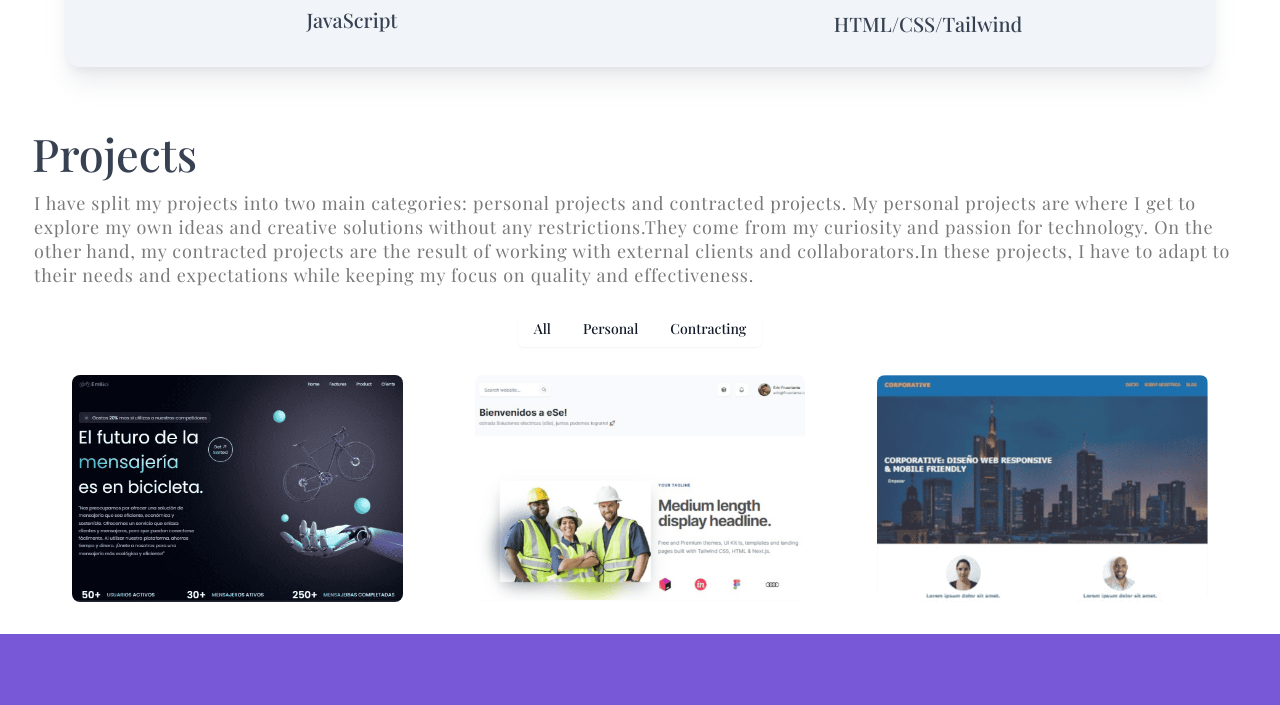
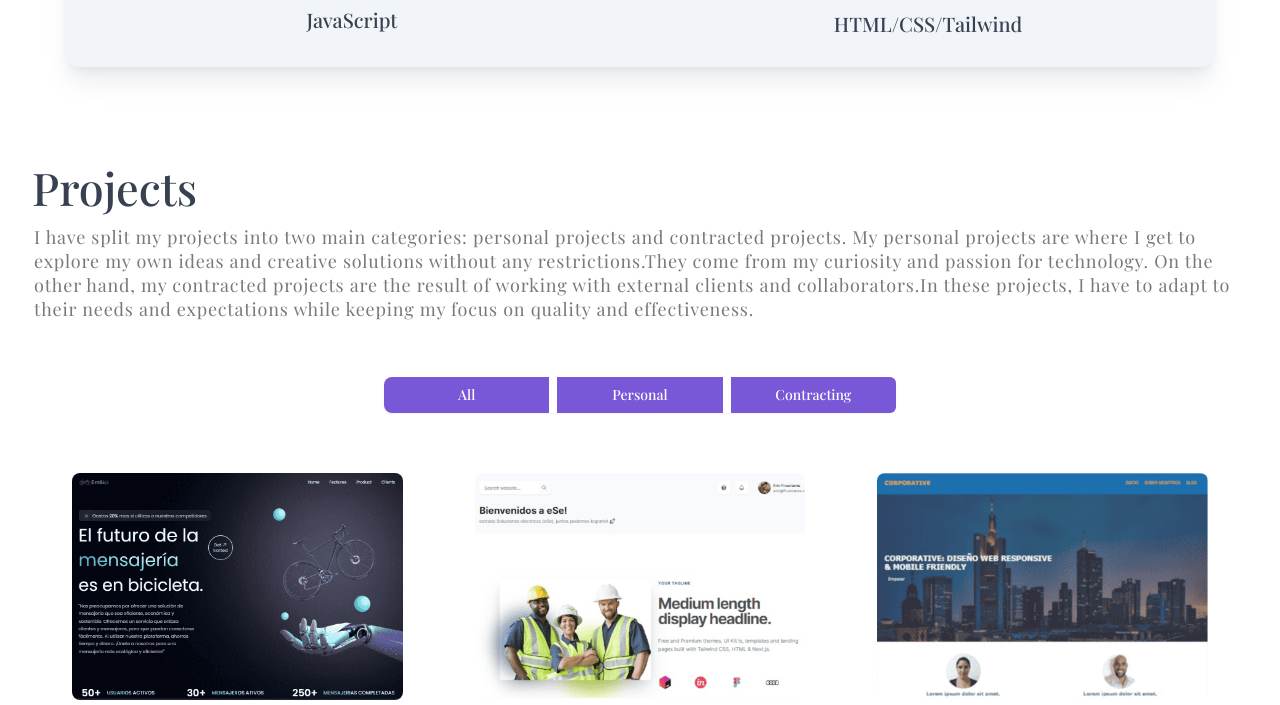
Before and after one commit to jorgeProgramaEn5/next-portfolio, a Next.js app: page / in a window 1280 px wide. Shown: the part 1198-1903 px from the top of the page. Built offline with nearby package versions, Linux system fonts and the light colour scheme; a web font is replaced by a local one.

Commit message:
add styles 17-08-2

```diff
--- a/src/Components/ContactEmailjs.jsx
+++ b/src/Components/ContactEmailjs.jsx
@@ -31,7 +31,7 @@ export function ContactEmailjs() {
     };
 
     return (
-      <section className=' bg-primary-100 pt-[60px] pb-[20px] md:pb-[60px]' id='contact'>
+      <section className=' bg-primary-100 pt-[60px] pb-[40px] md:pb-[60px]' id='contact'>
         <div className=' container m-auto flex justify-center items-center'>
           <div className=' grid grid-cols-1 md:grid-cols-2'>
             <div className='flex justify-center items-center pl-4 md:pl-0'>
@@ -42,7 +42,7 @@ export function ContactEmailjs() {
 
             <div>
               <div className='flex flex-col justify-center items-center md:items-end'>
-                  <h2 className='text-[18px] md:text-[35px] lg:text-[45px] md:mr-4 md:mb-4'>Get In Touch</h2>
+                  <h2 className='text-[18px] md:text-[35px] lg:text-[45px] md:mr-4 my-3 md:my-4'>Get In Touch</h2>
                   <form ref={form} onSubmit={sendEmail}>
                       <div className='grid grid-cols-1'>
 
@@ -68,8 +68,8 @@ export function ContactEmailjs() {
 
                         <div className='flex flex-col px-3 py-1'>
                             <textarea className='focus:opacity-90 focus:bg-white focus:text-[#121212] w-[100%] text-white font-medium text-[14px] md:text-[18px] tracking-[0.8px] bg-white bg-opacity-10 border border-solid rounded-[20px] border-opacity-50 border-white py-[10px] md:py-[18px] px-[18px] md:px-[26px] transition-all duration-[0.5s] ease-in-out' style={{ resize: "none" }} name="message" row="6" placeholder='Message' required></textarea>
-                            <input type="submit" value={buttonText} className={`${buttonTextDesable} font-bold text-[#ffffffcb] text-center hover:text-black bg-white  bg-opacity-40 hover:opacity-90 hover:bg-white border border-solid rounded-[20px] border-opacity-50 border-white mt-2 py-[14px] px-[48px]`} onClick={()=>setButtonText("Sending...")}/>
-                            <input type="submit" value={buttonText} className={`${buttonTextEnable} font-bold text-[#ffffffcb] text-center hover:text-black bg-white  bg-opacity-10 hover:opacity-90 hover:bg-white border border-solid rounded-[20px] border-opacity-50 border-white mt-2 py-[14px] px-[48px]`} disabled/>
+                            <input type="submit" value={buttonText} className={`${buttonTextDesable} font-bold text-[#ffffffcb] text-center hover:text-black bg-white  bg-opacity-40 hover:opacity-90 hover:bg-white border border-solid rounded-[20px] border-opacity-50 border-white mt-2 py-[14px] px-[48px] cursor-pointer`} onClick={()=>setButtonText("Sending...")}/>
+                            <input type="submit" value={buttonText} className={`${buttonTextEnable} font-bold text-[#ffffffcb] text-center hover:text-black bg-white  bg-opacity-10 hover:opacity-90 hover:bg-white border border-solid rounded-[20px] border-opacity-50 border-white mt-2 py-[14px] px-[48px] cursor-not-allowed`} disabled/>
                         </div>
                       </div>
                   </form>
--- a/src/Components/ProjectCard.jsx
+++ b/src/Components/ProjectCard.jsx
@@ -9,10 +9,10 @@ export function ProjectCard({title, description, imgUrl, link}) {
     <div className='mx-8' > {/* quita este w-[] en px y ponlo en % */}
         <div className='group relative rounded-lg overflow-hidden mb-8  before:bg-primary-100 before:opacity-[0.85] before:absolute before:w-[100%] before:h-[0] hover:before:h-[100%] hover:before:transition-all hover:before:duration-[0.5s] hover:before:ease-in-out'>
             <Image src={imgUrl} alt="img_project"/>
-            <div className='absolute top-[65%] left-[50%] transform -translate-x-[50%] -translate-y-[50%] text-center flex items-center justify-center flex-col transition duration-500 ease-in-out opacity-0 group-hover:opacity-90 w-full'>
-                <h4 className=' text-[20px] md:text-[25px] lg:text-[30px] font-semibold tracking-tight leading-normal'>{title}</h4>
-                <span className='text-[10px] md:text-[15px] font-normal lg:text-[18px] italic'>{description}</span>
-                <div className='text-[10px] md:text-[15px] font-normal lg:text-[18px] border-[1px] border-black py-[2px] px-[20px] md:px-[25px] mt-3 rounded-[10px] hover:border-transparent hover:text-white hover:bg-secondary-100'><a href={link} target='blank'>view more</a></div>
+            <div className='absolute top-[50%] left-[50%] transform -translate-x-[50%] -translate-y-[50%] text-center flex items-center justify-center flex-col transition duration-500 ease-in-out opacity-0 group-hover:opacity-90 w-full'>
+                <h4 className=' text-slate-200 text-[20px] md:text-[25px] lg:text-[30px] font-semibold tracking-tight leading-normal'>{title}</h4>
+                <span className='text-slate-200 text-[10px] md:text-[15px] font-normal lg:text-[18px] italic'>{description}</span>
+                <a href={link} target='blank'><div className='text-[10px] md:text-[15px] font-normal lg:text-[18px] border-[1px] border-slate-200 py-[3px] px-[20px] md:px-[25px] mt-3 rounded-[2px] hover:border-transparent text-slate-50 bg-white bg-opacity-30 hover:bg-secondary-100'>view</div></a>
             </div>
         </div>
     </div>
--- a/src/Components/Projects.jsx
+++ b/src/Components/Projects.jsx
@@ -34,7 +34,7 @@ export function Projects() {
 
     return (
     <section className='' id='projects'>
-        <div className='  flex flex-col justify-center items-center pt-7 mt-7' id='projects'>
+        <div className='  flex flex-col justify-center items-center py-[60px] md:py-[90px]' id='projects'>
             <div className=' container flex justify-center items-center flex-col md:items-start m-auto pb-6 px-6 md:px-8'>
                 <h2 className="text-[18px] md:text-[45px] font-medium text-gray-700 pb-2">Projects</h2>
                 <p className='text-justify md:text-left text-[18px] tracking-[0.8px] leading-6 text-secondary-400 px-[2px]'>
@@ -48,19 +48,22 @@ export function Projects() {
                     expectations while keeping my focus on quality and effectiveness.</span>
                 </p>
             </div>
-            <div className="inline-flex rounded-md shadow-sm" >
-                <button onClick={()=> clickStep1()} type="button" className="px-4 py-2 text-sm font-medium text-gray-900 bg-white border border-gray-200 rounded-l-lg hover:bg-gray-100 hover:text-blue-700 focus:z-10 focus:ring-2 focus:ring-blue-700 focus:text-blue-700 dark:bg-gray-700 dark:border-gray-600 dark:text-white dark:hover:text-white dark:hover:bg-gray-600 dark:focus:ring-blue-500 dark:focus:text-white">
+
+            <div className='flex justify-center  w-full py-8'>
+                <div className="grid grid-cols-3 gap-1 md:gap-2 rounded-md shadow-sm w-[70%] md:w-[40%] " >
+                    <button onClick={()=> clickStep1()} type="button" className="flex justify-center items-center px-4 py-2 text-sm font-medium text-white bg-primary-100 border border-gray-200 rounded-l-lg hover:bg-opacity-90  focus:z-10 focus:ring-2 focus:ring-primary-100">
                         <span>All</span>
                     </button>
-                <button onClick={()=> clickStep2()} type="button" className="px-4 py-2 text-sm font-medium text-gray-900 bg-white border-t border-b border-gray-200 hover:bg-gray-100 hover:text-blue-700 focus:z-10 focus:ring-2 focus:ring-blue-700 focus:text-blue-700 dark:bg-gray-700 dark:border-gray-600 dark:text-white dark:hover:text-white dark:hover:bg-gray-600 dark:focus:ring-blue-500 dark:focus:text-white">
+                    <button onClick={()=> clickStep2()} type="button" className="flex justify-center items-center px-4 py-2 text-sm font-medium text-white bg-primary-100 border-t border-b border-gray-200 hover:bg-opacity-90  focus:z-10 focus:ring-2 focus:ring-primary-100">
                         <span className=' hidden md:block'>Personal</span><span className=' block md:hidden'><BiMoneyWithdraw/></span>
                     </button>
-                <button onClick={()=> clickStep3()} type="button" className="px-4 py-2 text-sm font-medium text-gray-900 bg-white border border-gray-200 rounded-r-md hover:bg-gray-100 hover:text-blue-700 focus:z-10 focus:ring-2 focus:ring-blue-700 focus:text-blue-700 dark:bg-gray-700 dark:border-gray-600 dark:text-white dark:hover:text-white dark:hover:bg-gray-600 dark:focus:ring-blue-500 dark:focus:text-white">
+                    <button onClick={()=> clickStep3()} type="button" className="flex justify-center items-center px-4 py-2 text-sm font-medium text-white bg-primary-100 border border-gray-200 rounded-r-md hover:bg-opacity-90  focus:z-10 focus:ring-2 focus:ring-primary-100">
                         <span className=' hidden md:block'>Contracting</span><span className=' block md:hidden'><BiBriefcaseAlt2/></span>
                     </button>
                 </div>
+            </div>
+
             <div>
-
                 <div className={`${step1} grid gap-2 grid-cols-1 md:grid-cols-2 lg:grid-cols-3 min-w-[90%] pt-7 px-4 md:px-10`}>
                 {
                     projects.map((project, index)=>{
--- a/src/Components/Skills.jsx
+++ b/src/Components/Skills.jsx
@@ -43,7 +43,7 @@ export function Skills() {
               <div className="mt-5 mb-10 flex items-center justify-center gap-x-6 lg:justify-start">
               <div
                 onClick={()=> button()}
-                className="rounded-md px-3.5 py-2.5 text-sm md:text-base lg:text-lg font-semibold text-gray-900 shadow-sm bg-gray-100 hover:bg-gray-200 focus-visible:outline focus-visible:outline-2 focus-visible:outline-offset-2 focus-visible:outline-white cursor-pointer"
+                className="rounded-md px-3.5 py-2.5 text-sm md:text-base lg:text-lg font-semibold text-gray-900 shadow-sm bg-white hover:bg-gray-400 focus-visible:outline focus-visible:outline-2 focus-visible:outline-offset-2 focus-visible:outline-white cursor-pointer"
               >
                 {botonText}
               </div>
```
Lines whose indentation alone changed are shown as unchanged.
